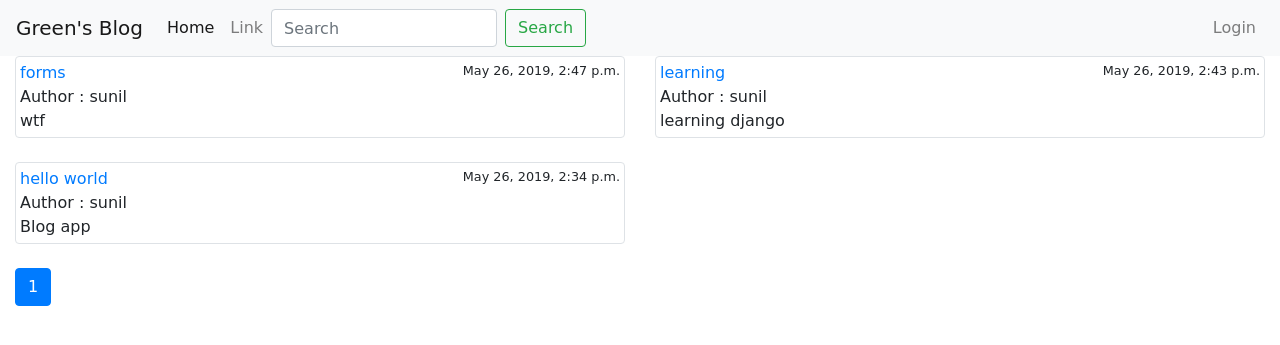
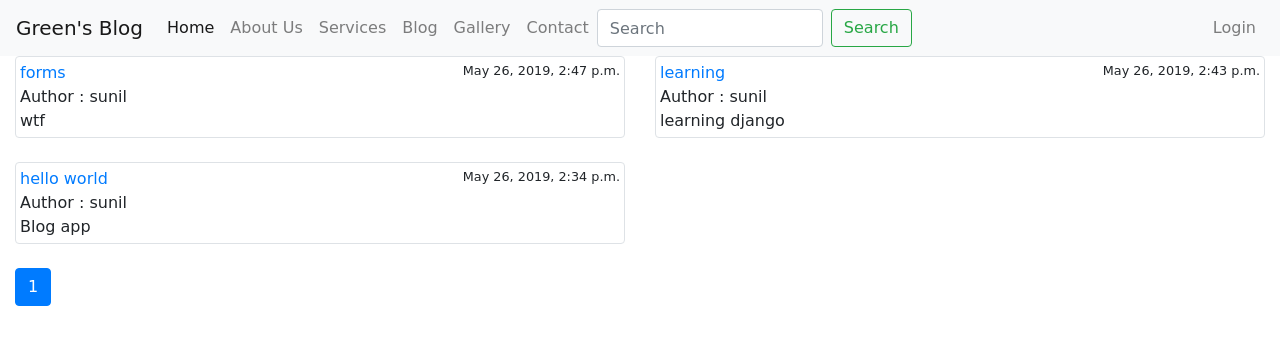
Before and after one commit to sunilregmi233/CustomBlog, a Django app: page /blog/ in a window 1280 px wide. Shown: the top 345 px of the page. Run offline with Django 3.2, Linux system fonts and the light colour scheme; data comes from the database, SQL or seed files in the repository; some libraries are stand-ins or nearby versions.

Commit message:
finishing up

```diff
--- a/static/blog/css/style.css
+++ b/static/blog/css/style.css
@@ -50,7 +50,8 @@ h1, h2, h3, h4, h5, h6 {
 /**media Queries**/
 
 .navbar-default {
-  background-color: grey;
+  background-color: transparent;
+  border-color: #e7e7e7;
 }
 
 .ndnav {
--- a/templates/blog/navbar.html
+++ b/templates/blog/navbar.html
@@ -9,9 +9,11 @@
         <li class="nav-item active">
           <a class="nav-link" href="{% url 'home' %}">Home <span class="sr-only">(current)</span></a>
         </li>
-        <li class="nav-item">
-          <a class="nav-link" href="#">Link</a>
-        </li>
+        <li class="nav-item"><a  class="nav-link" href="{% url 'home' %}">About Us</a></li>
+        <li class="nav-item"><a  class="nav-link" href="{% url 'home' %}">Services</a></li>
+        <li class="nav-item"><a  class="nav-link" href="{% url 'post_list' %}">Blog</a></li>
+        <li class="nav-item"><a  class="nav-link" href="{% url 'home' %}">Gallery</a></li>
+        <li class="nav-item"><a  class="nav-link" href="{% url 'home' %}">Contact</a></li>
         <form class="form-inline my-2 my-lg-0" action="{% url 'post_list' %}">
             <input class="form-control mr-sm-2" type="search" placeholder="Search" aria-label="Search" name='q'>
             <button class="btn btn-outline-success my-2 my-sm-0" type="submit">Search</button>
--- a/templates/main.html
+++ b/templates/main.html
@@ -37,10 +37,11 @@
                   <a href="#header" class="navbar-brand">Green Decisions</a>
                 </div>
                 <div class="collapse navbar-collapse navbar-right" id="mynavbar">
-                  <ul class="nav navbar-nav ml-auto">
+                  <ul class="nav navbar-nav ml-auto list-group list-group-horizontal-md">
                     <li class="active"><a href="#header">Home</a></li>
                     <li><a href="#cta-1">About Us</a></li>
                     <li><a href="#feature">Services</a></li>
+                    <li><a href="{% url 'post_list' %}">Blog</a></li>
                     <li><a href="#portfolio">Gallery</a></li>
                     <li><a href="#contact">Contact</a></li>
 
@@ -56,7 +57,7 @@
           <div class="container text-center">
             <div class="wrapper wow fadeInLeft delay-05s">
                 <a class="navbar-logo logog" href="#">
-                    <img src="img/logo.png" alt="">
+                    <img src="../static/blog/img/logo.png" alt="">
                   </a>
                   <h2 style="color: rgb(3, 124, 50);"><b>Green Decisions, Good Decisions!!!</b></h2>
             </div>
```
Also changed, not shown: static/blog/css/bootstrap.min.css.
